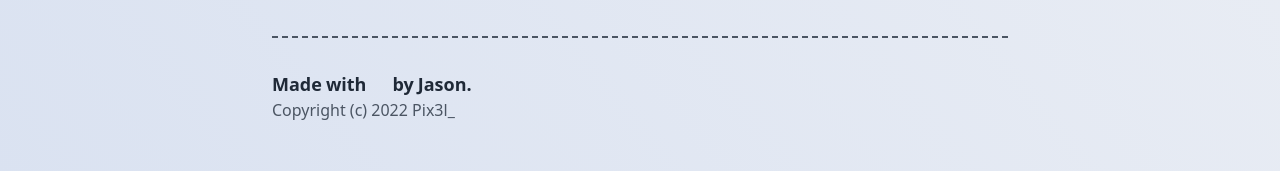
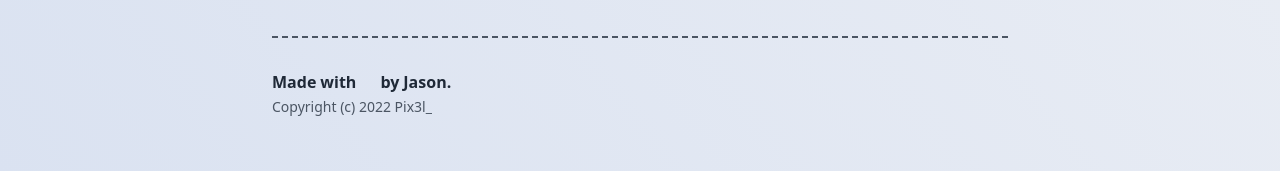
Before and after one commit to pnxl/website, a Vue app: page / in a window 1280 px wide. Shown: the part 1376-1547 px from the top of the page. Built offline with nearby package versions, Linux system fonts and the light colour scheme; some icons are missing.

Commit message:
smaller font

```diff
--- a/src/components/global/Footer.vue
+++ b/src/components/global/Footer.vue
@@ -2,14 +2,14 @@
   <div class="mt-16 flex w-full flex-col gap-8">
     <hr class="border-t-2 border-dashed border-gray-600" />
     <div>
-      <div class="flex gap-1 text-lg font-semibold">
+      <div class="flex gap-1 font-semibold">
         <h6 class="my-auto">Made</h6>
         <h6 class="my-auto">with</h6>
         <IconHeart class="my-auto text-indigo-600 dark:text-indigo-400" />
         <h6 class="my-auto">by</h6>
         <h6 class="my-auto">Jason.</h6>
       </div>
-      <span class="text-gray-600 dark:text-gray-400"
+      <span class="text-sm text-gray-600 dark:text-gray-400"
         >Copyright (c) 2022 Pix3l_</span
       >
     </div>
```
